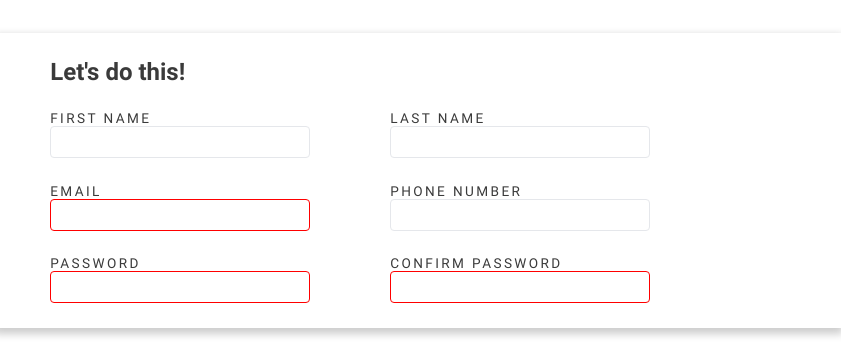
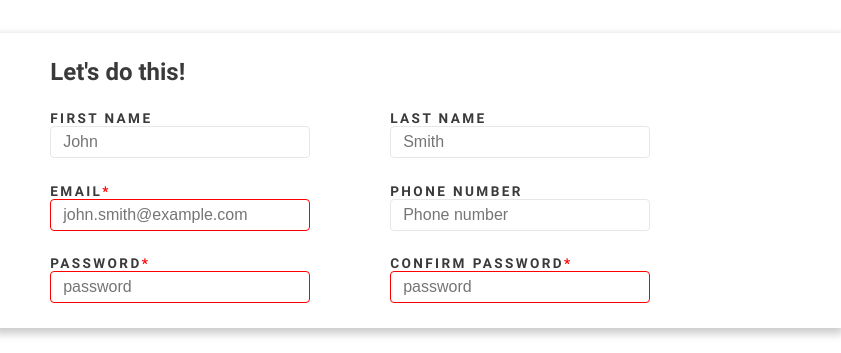
Before and after one commit to abed-37h/sign-up-form, a plain HTML site: page index.html in a window 1280 px wide. Shown: the part 247-600 px from the top of the page, 439-1280 px from the left. Drawn offline with Linux system fonts and the light colour scheme; a web font is replaced by a local one.

Commit message:
Validate user input

```diff
--- a/index.html
+++ b/index.html
@@ -33,37 +33,37 @@
                 <fieldset id="name">
                     <div class="input-wrapper">
                         <label for="first-name">First Name</label>
-                        <input type="text" name="first_name" id="first-name" class="input-field">
+                        <input type="text" name="first_name" id="first-name" class="input-field" placeholder="John" pattern="[A-Z][a-z]*([_\s\-][A-Za-z][a-z]*)?" title="Must be capitalized and may contain 1 space, underscore or dash">
                     </div>
 
                     <div class="input-wrapper">
                         <label for="last-name">Last Name</label>
-                        <input type="text" name="last_name" id="last-name" class="input-field">
+                        <input type="text" name="last_name" id="last-name" class="input-field" placeholder="Smith" pattern="[A-Z][a-z]*([_\s\-][A-Za-z][a-z]*)?" title="Must be capitalized and may contain 1 space, underscore or dash">
                     </div>
                 </fieldset>
 
                 <fieldset id="contact-info">
                     <div class="input-wrapper">
-                        <label for="email">Email</label>
-                        <input type="email" name="email" id="email" class="input-field" required>
+                        <label for="email">Email<span title="required" aria-label="required"></span></label>
+                        <input type="email" name="email" id="email" class="input-field" placeholder="john.smith@example.com" required pattern="[a-z]+[_.\-]?[a-z]+@[a-z]{2,}\.[a-z]{2,}" title="Username must be of lowercase letters and numbers and may contain 1 dot, underscore or dash">
                     </div>
 
                     <div class="input-wrapper">
                         <label for="phone-number">Phone Number</label>
-                        <input type="tel" name="phone_number" id="phone-number" class="input-field">
+                        <input type="tel" name="phone_number" id="phone-number" class="input-field" placeholder="Phone number" title="Phone number">
                     </div>
                 </fieldset>
 
                 <fieldset id="password-setup">
                     <div class="input-wrapper">
-                        <label for="password">Password</label>
-                        <input type="password" name="password" id="password" class="input-field error" required>
+                        <label for="password">Password<span title="required" aria-label="required"></span></label>
+                        <input type="password" name="password" id="password" class="input-field error" placeholder="password" required minlength="8" pattern="[\w#\?\!@\$%\^&\*\-]{8,}" title="Can contain upper and lowercase letters, numbers and special characters (#?!@$ %^&*-)">
                         <span></span>
                     </div>
 
                     <div class="input-wrapper">
-                        <label for="confirm-password">Confirm Password</label>
-                        <input type="password" name="confirm_password" id="confirm-password" class="input-field error" required>
+                        <label for="confirm-password">Confirm Password<span title="required" aria-label="required"></span></label>
+                        <input type="password" name="confirm_password" id="confirm-password" class="input-field error" placeholder="password" required minlength="8" pattern="[\w#\?\!@\$%\^&\*\-]{8,}" title="Can contain upper and lowercase letters, numbers and special characters (#?!@$ %^&*-)">
                     </div>
                 </fieldset>
             </section>
--- a/style.css
+++ b/style.css
@@ -132,7 +132,13 @@ fieldset {
 label {
     text-transform: uppercase;
     font-size: 0.85rem;
+    font-weight: 550;
     letter-spacing: 0.15rem;
+}
+
+label > span::after {
+    content: "*";
+    color: #f00;
 }
 
 .input-field {
```
